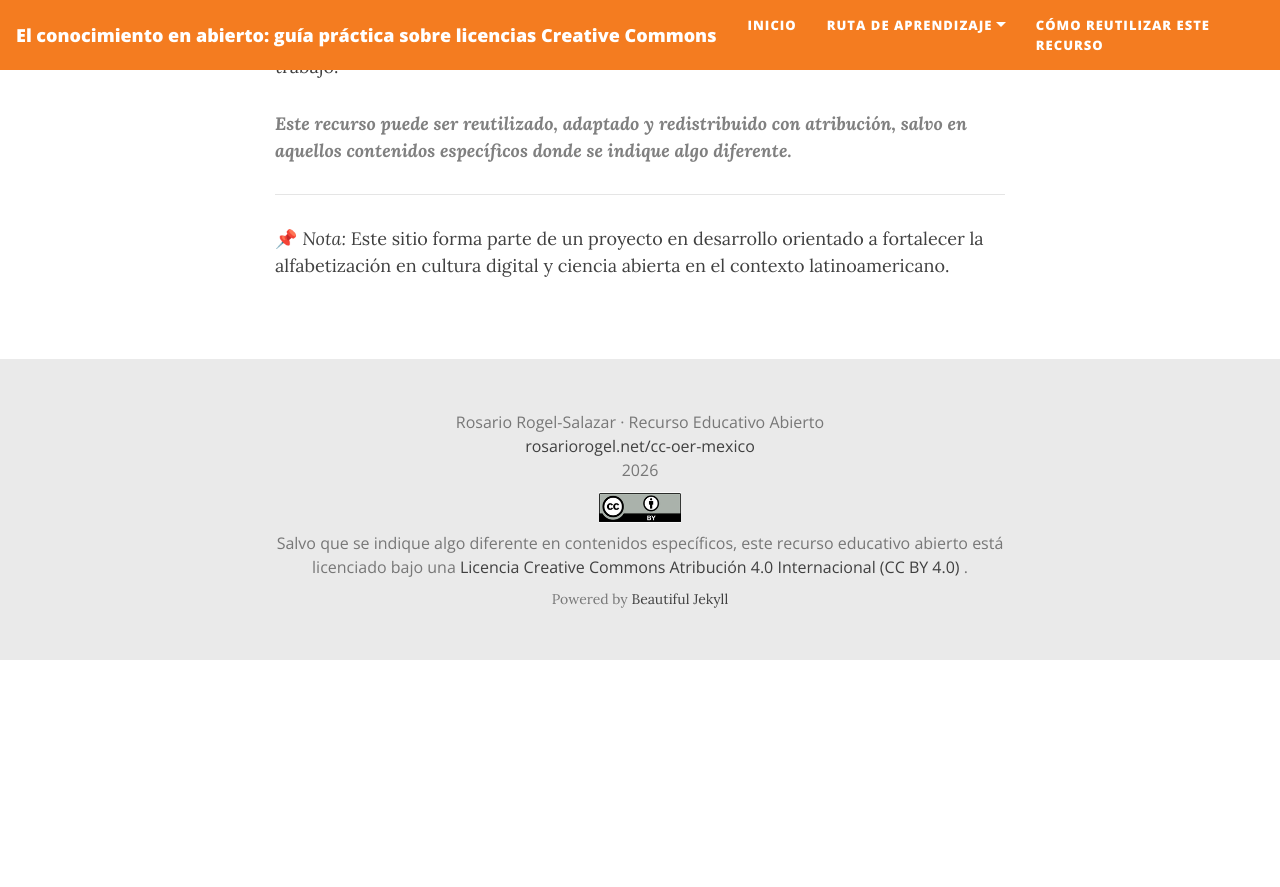
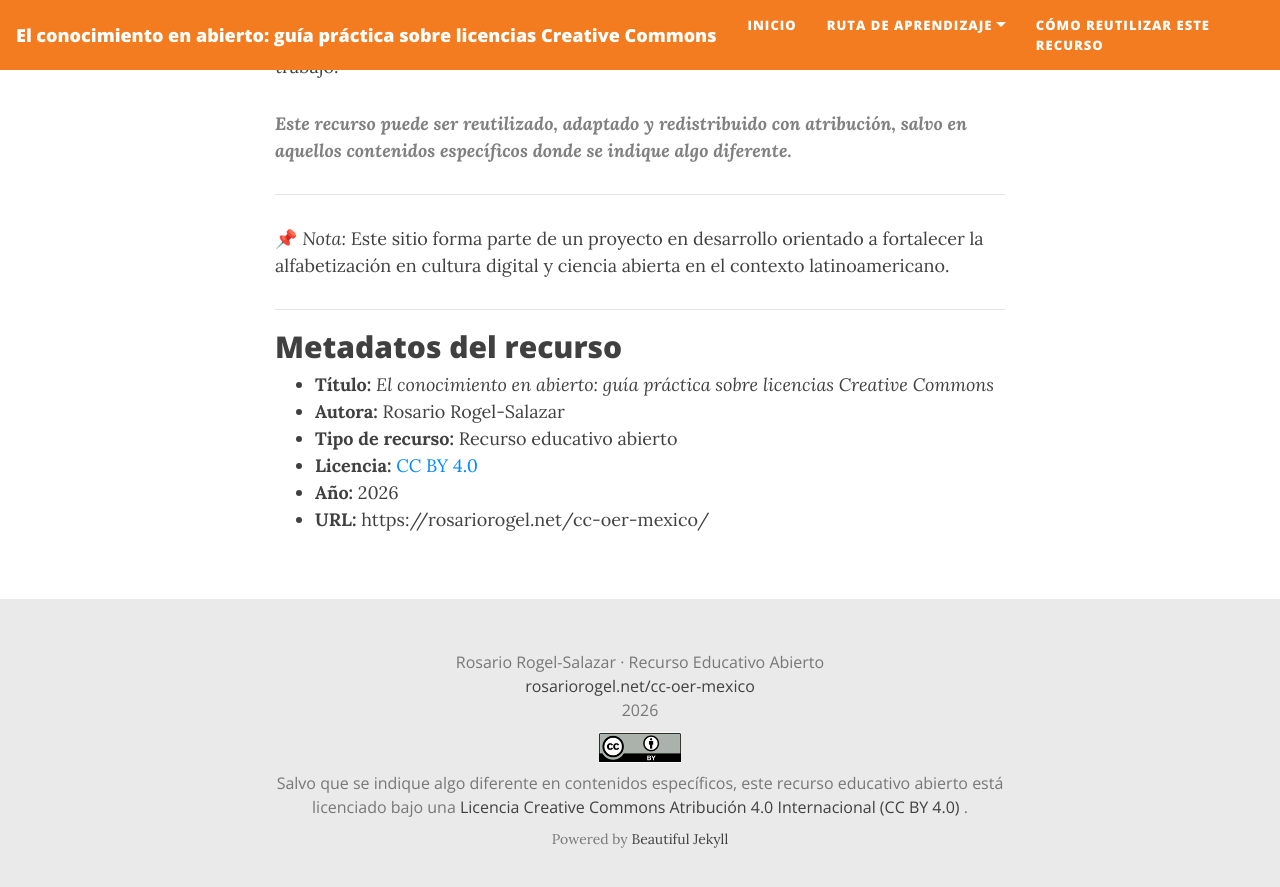
Before and after one commit to rosariorogel/cc-oer-mexico, a Jekyll site: the page built from index.md, in a window 1280 px wide and 900 px high, scrolled down 1091 px. Shown: the top 887 px of the window. Built offline with Jekyll 4.4.1, drawn with Linux system fonts in a browser that asks for light colours; nearby versions of some CDN libraries; before the commit the page ends 1751 px from its top, so only the background shows below that.

Commit message:
Add metadata section for educational resource

```diff
--- a/index.md
+++ b/index.md
@@ -22,3 +22,14 @@ Este material está dirigido principalmente a estudiantes de pregrado y posgrado
 ---
 
 📌 *Nota:* Este sitio forma parte de un proyecto en desarrollo orientado a fortalecer la alfabetización en cultura digital y ciencia abierta en el contexto latinoamericano.
+
+---
+
+## Metadatos del recurso
+
+- **Título:** *El conocimiento en abierto: guía práctica sobre licencias Creative Commons*
+- **Autora:** Rosario Rogel-Salazar
+- **Tipo de recurso:** Recurso educativo abierto
+- **Licencia:** [CC BY 4.0](https://creativecommons.org/licenses/by/4.0/)
+- **Año:** 2026
+- **URL:** https://rosariorogel.net/cc-oer-mexico/
```
